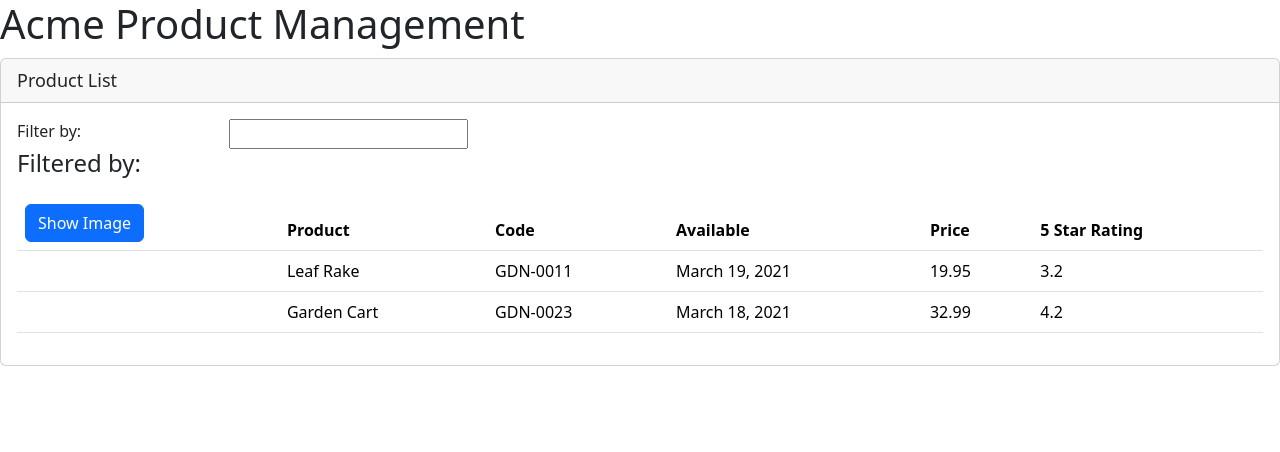
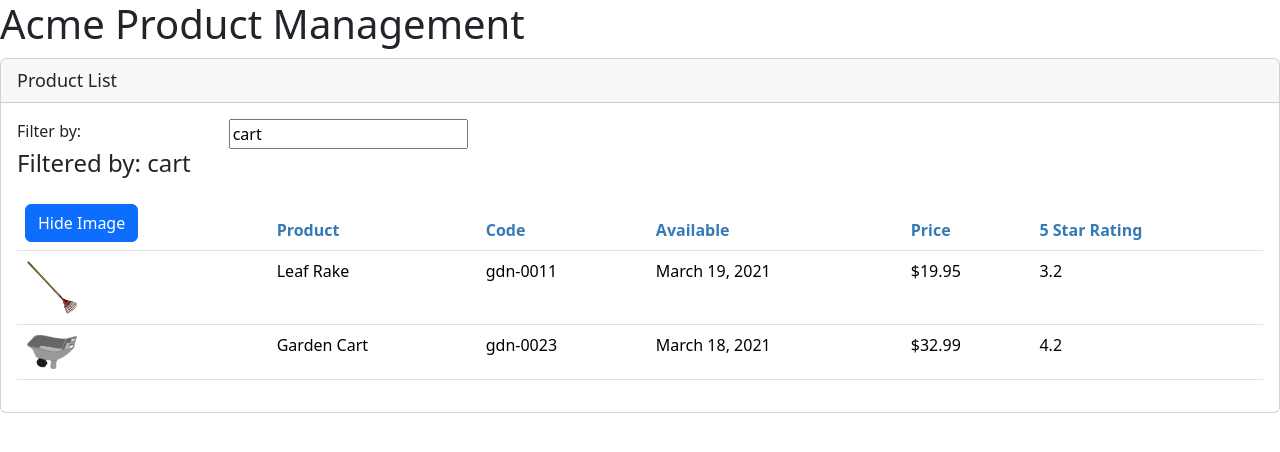
Before and after one commit to Monduli/Angular-Commerce-Demo, an Angular app: page / in a window 1280 px wide. Both pictures are taken after a click on the button "Show Image". Shown: the top 452 px of the page. Built offline with nearby package versions, Linux system fonts and the light colour scheme.

Commit message:
Chapter 6+7

```diff
--- a/src/app/app.module.ts
+++ b/src/app/app.module.ts
@@ -1,5 +1,6 @@
 import { NgModule } from '@angular/core';
 import { BrowserModule } from '@angular/platform-browser';
+import { FormsModule } from '@angular/forms';
 
 import { AppComponent } from './app.component';
 import { ProductListComponent } from './products/product-list.component';
@@ -10,7 +11,8 @@ import { ProductListComponent } from './products/product-list.component';
     ProductListComponent
   ],
   imports: [
-    BrowserModule
+    BrowserModule,
+    FormsModule
   ],
   bootstrap: [AppComponent]
 })
--- /dev/null
+++ b/src/app/products/product-list.component.css
@@ -0,0 +1,3 @@
+th {
+    color: #337AB7;
+}
--- a/src/app/products/product-list.component.html
+++ b/src/app/products/product-list.component.html
@@ -6,12 +6,13 @@
     <div class="row">
         <div class="col-md-2">Filter by:</div>
         <div class="col-md-4">
-            <input type="text"/>
+            <input type="text"
+            [(ngModel)]="listFilter"/>
         </div>
     </div>
     <div class="row">
         <div class="col-md-6">
-            <h4>Filtered by: </h4>
+            <h4>Filtered by: {{listFilter}}</h4>
         </div>
     </div>
     <div class="table-responsive">
@@ -19,8 +20,9 @@
             <thead>
                 <tr>
                     <th>
-                        <button class="btn btn-primary">
-                            Show Image
+                        <button class="btn btn-primary"
+                        (click)="toggleImage()">
+                            {{showImage ? 'Hide' : 'Show'}} Image
                         </button>
                     </th>
                     <th>Product</th>
@@ -32,11 +34,17 @@
             </thead>
             <tbody>
                 <tr *ngFor="let product of products">
-                    <td></td>
+                    <td>
+                        <img *ngIf="showImage"
+                            [src]="product.imageUrl"
+                            [title]="product.productName"
+                            [style.width.px]="imageWidth"
+                            [style.margin.px]="imageMargin">
+                    </td>
                     <td>{{product.productName}}</td>
-                    <td>{{product.productCode}}</td>
+                    <td>{{product.productCode | lowercase}}</td>
                     <td>{{product.releaseDate}}</td>
-                    <td>{{product.price}}</td>
+                    <td>{{product.price | currency:'USD':'symbol':'1.2-2'}}</td>
                     <td>{{product.starRating}}</td>
                 </tr>
             </tbody>
--- a/src/app/products/product-list.component.ts
+++ b/src/app/products/product-list.component.ts
@@ -1,12 +1,19 @@
 import { Component } from "@angular/core";
+import { IProduct } from "./product";
+import { OnInit } from "@angular/core";
 
 @Component({
     selector: 'pm-products',
-    templateUrl: './product-list.component.html'
+    templateUrl: './product-list.component.html',
+    styleUrls: ['./product-list.component.css']
 })
-export class ProductListComponent {
+export class ProductListComponent implements OnInit {
     pageTitle: string = 'Product List';
-    products: any[] = [
+    imageWidth: number = 50;
+    imageMargin: number = 2;
+    showImage: boolean = false;
+    listFilter: string = 'cart';
+    products: IProduct[] = [
         {
             "productId": 1,
             "productName": "Leaf Rake",
@@ -28,4 +35,12 @@ export class ProductListComponent {
             "imageUrl": "assets/images/garden_cart.png"
           }
     ];
+
+    toggleImage(): void {
+        this.showImage = !this.showImage;
+    }
+
+    ngOnInit(): void {
+        console.log('In OnInit');
+    }
 }
--- /dev/null
+++ b/src/app/products/product.ts
@@ -0,0 +1,10 @@
+export interface IProduct {
+    productId: number;
+    productName: string;
+    productCode: string;
+    releaseDate: string;
+    price: number;
+    description: string;
+    starRating: number;
+    imageUrl: string;
+}
```
